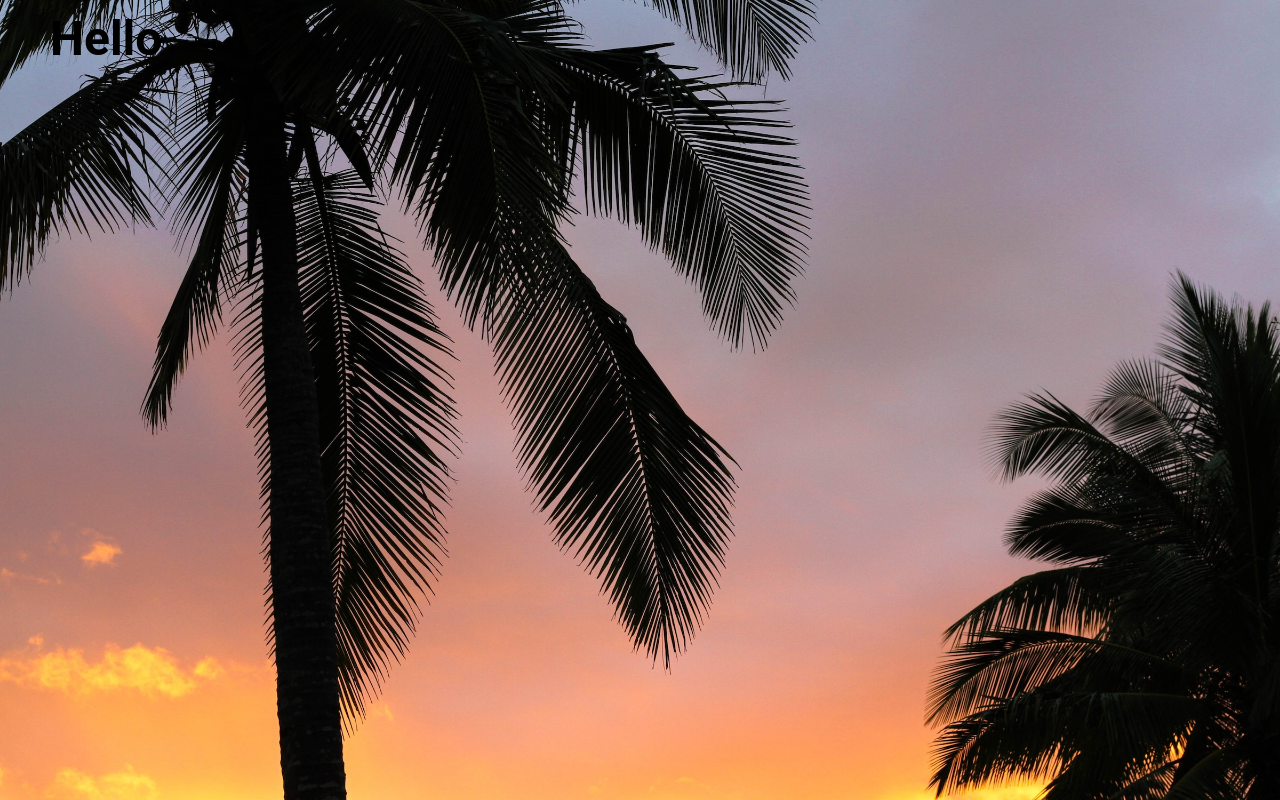
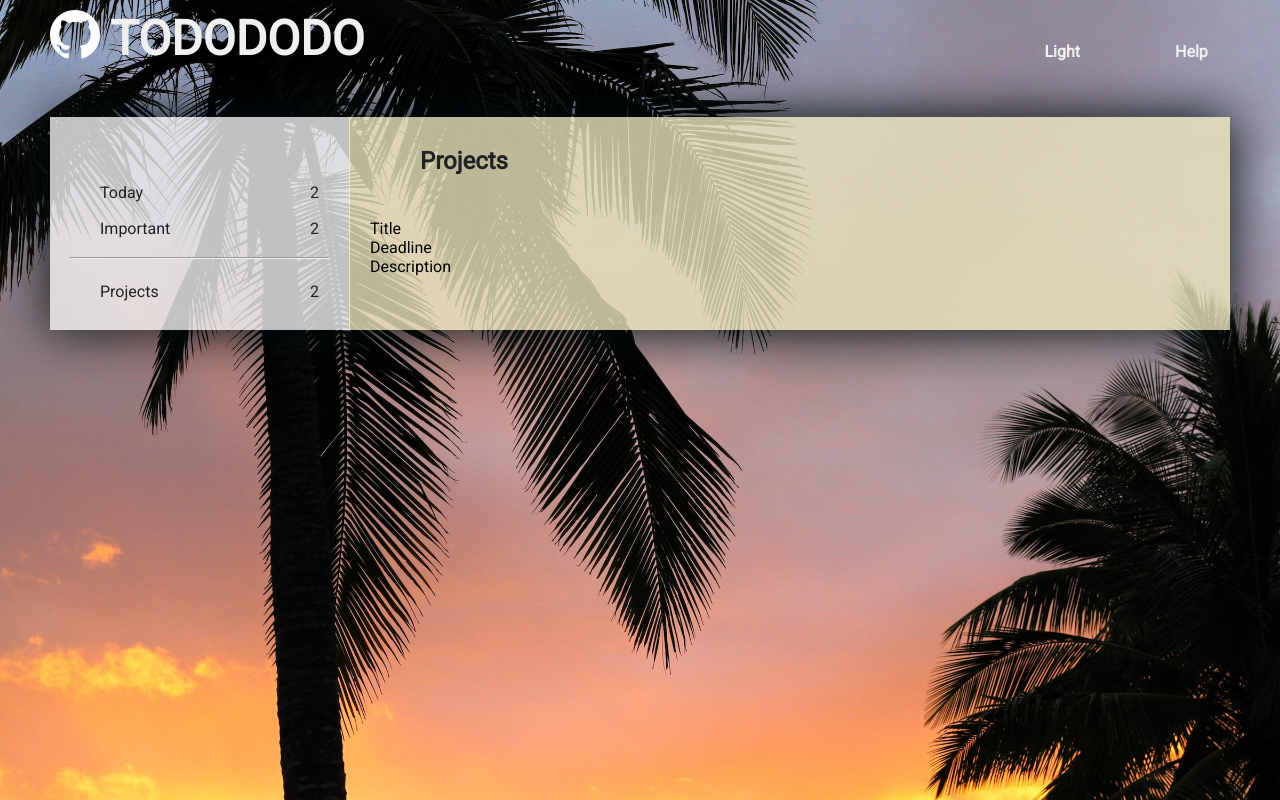
Before and after one commit to rasmushaislund/TOP-to-do-list, a website built with webpack: page src/index.html in a window 1280 px wide. Built offline with nearby package versions, Linux system fonts and the light colour scheme.

Commit message:
Add HTML until task cards

```diff
--- a/src/index.html
+++ b/src/index.html
@@ -4,9 +4,98 @@
     <meta charset="UTF-8" />
     <meta http-equiv="X-UA-Compatible" content="IE=edge" />
     <meta name="viewport" content="width=device-width, initial-scale=1.0" />
-    <title>TO-DO APP</title>
+    <title>TODODODO APP</title>
+    <link
+      href="https://fonts.googleapis.com/css2?family=Fredoka+One&family=Fredoka:wght@300&family=Roboto:wght@100;400&display=swap"
+      rel="stylesheet"
+    />
+    <link
+      href="https://fonts.googleapis.com/css2?family=Caveat&display=swap"
+      rel="stylesheet"
+    />
   </head>
   <body>
-    <h1>Hello</h1>
+    <div class="header">
+      <div class="logo">
+        <img
+          class="logo-image"
+          src="./img/github-logo-white.svg"
+          alt="TODODODO logo"
+        />
+        <h1 class="logo-name">TODODODO</h1>
+      </div>
+      <div class="settings">
+        <ul class="user-settings">
+          <li>
+            <div class="theme">
+              <svg></svg>
+              <p>Light</p>
+            </div>
+          </li>
+          <li>
+            <div class="help">
+              <svg></svg>
+              <p>Help</p>
+            </div>
+          </li>
+        </ul>
+      </div>
+    </div>
+    <div class="main-container">
+      <div class="sidebar light">
+        <div class="user-menu">
+          <ul class="user-list">
+            <li>
+              <svg></svg>
+            </li>
+            <li>
+              <div class="menu-pair">
+                <svg></svg>
+                <p class="menu-para">Today</p>
+              </div>
+              <p class="task-number">2</p>
+            </li>
+            <li>
+              <div class="menu-pair">
+                <svg></svg>
+                <p class="menu-para">Important</p>
+              </div>
+              <p class="task-number">2</p>
+            </li>
+          </ul>
+        </div>
+        <hr />
+        <div class="project-menu">
+          <ul class="project-list">
+            <li>
+              <div class="menu-pair">
+                <svg></svg>
+                <p class="menu-para">Projects</p>
+              </div>
+              <p class="task-number">2</p>
+            </li>
+          </ul>
+        </div>
+      </div>
+      <div class="task-container">
+        <div class="task-header">
+          <svg></svg>
+          <div class="project-name">Projects</div>
+          <svg></svg>
+        </div>
+        <div class="task-list">
+          <div class="add-task">
+            <svg></svg>
+            <div class="task-info">
+              <p>Title</p>
+              <p>Deadline</p>
+              <p>Description</p>
+            </div>
+            <svg></svg>
+            <svg></svg>
+          </div>
+        </div>
+      </div>
+    </div>
   </body>
 </html>
```
